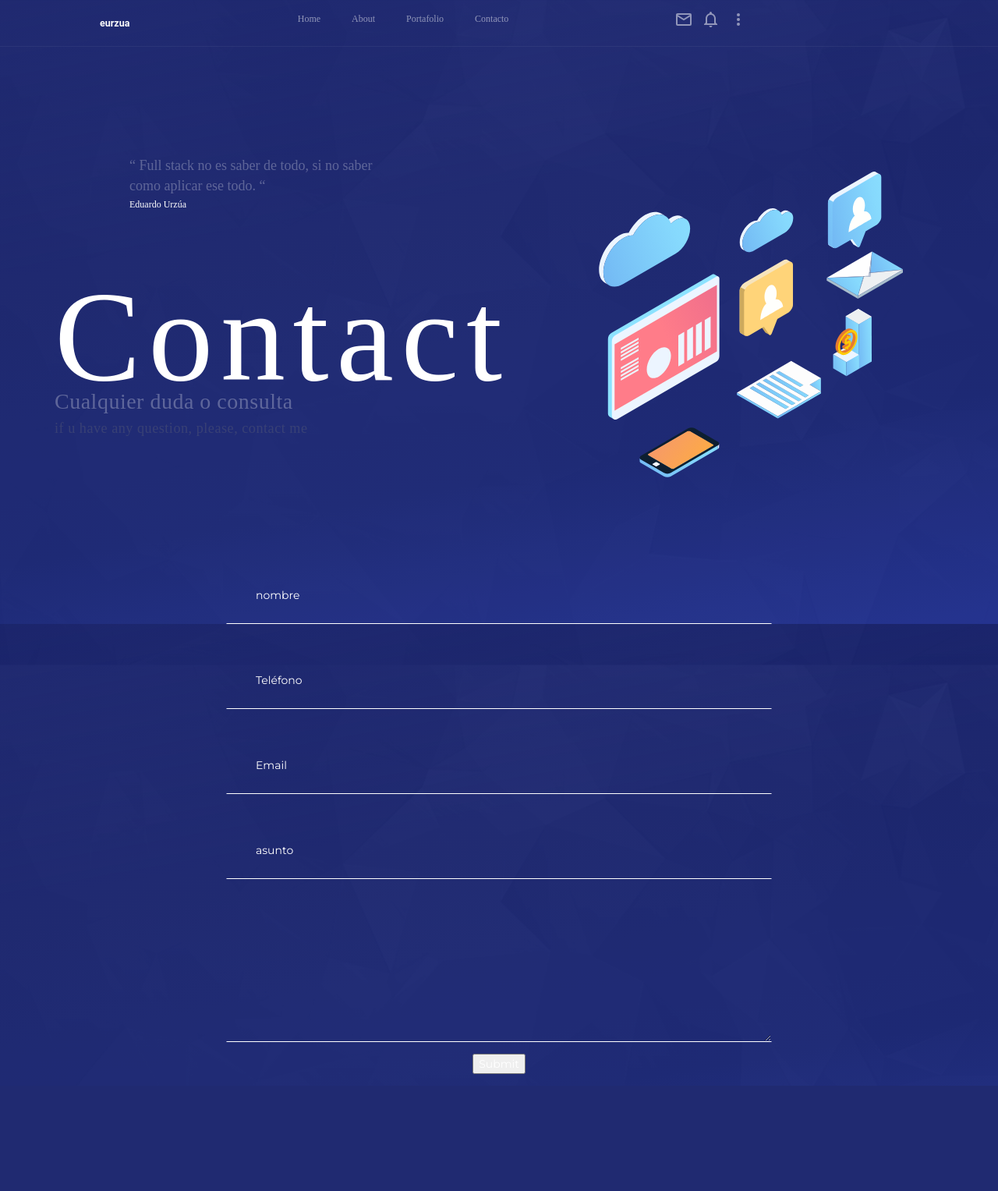
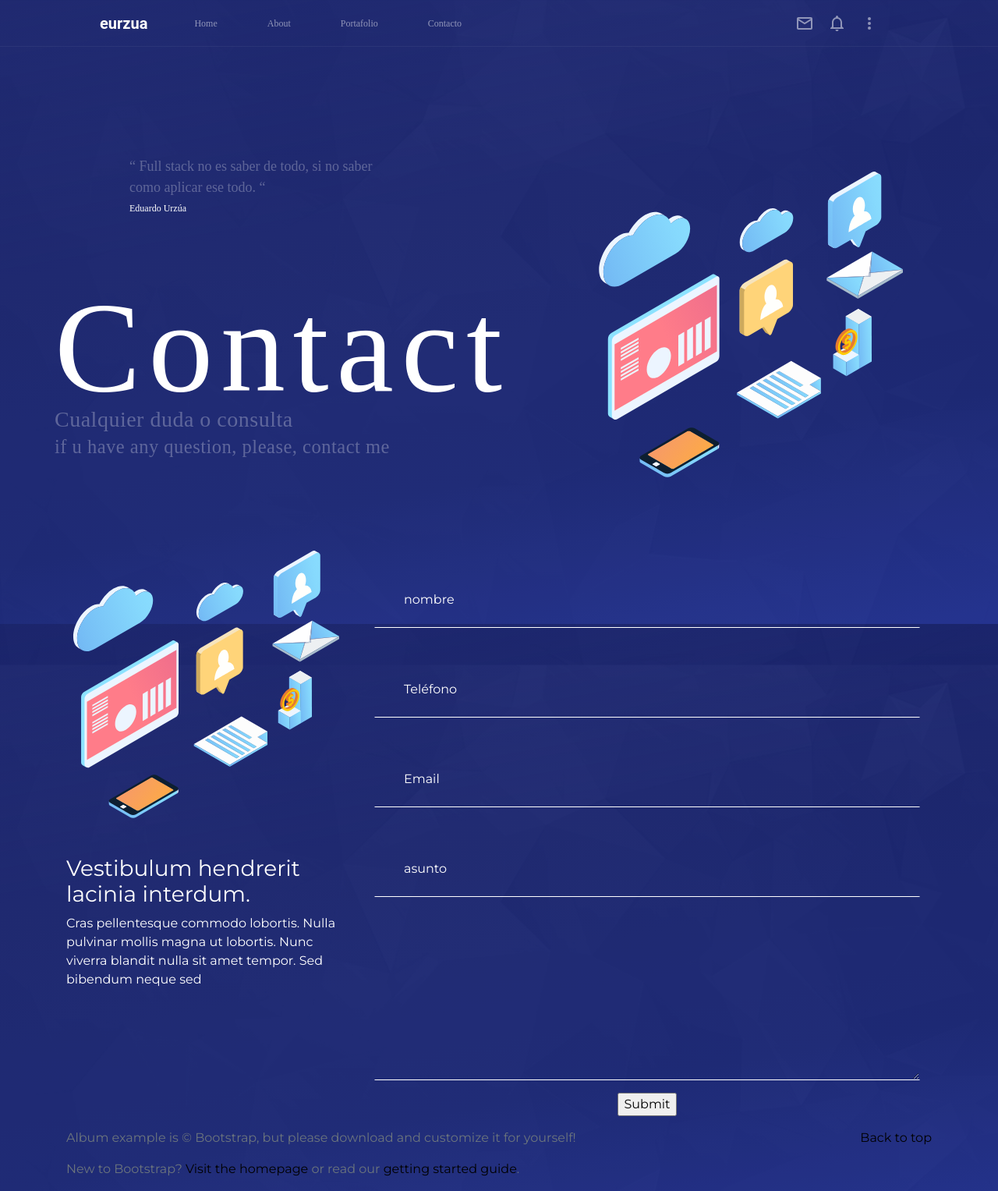
Before and after one commit to eurzua/e-urzua-portafolio, a PHP site: page /contact.php in a window 1280 px wide. Shown: the whole page at 78% size. Before the commit the page ends 1392 px from the top, so only its background shows below. Run offline with PHP 8.4, Linux system fonts and the light colour scheme; some libraries are stand-ins or nearby versions.

Commit message:
added new structure 4 the diferents views & changed the cols in contact

```diff
--- a/contact.php
+++ b/contact.php
@@ -13,7 +13,20 @@
         </div>
         <div class="container">
           <div class="row">
-            <div class=" col-8 col-xs-offset-2">
+            <div class="col-4">
+              <div class="row">
+                <div class="col-12">
+                  <img src="img/contact-figure.svg" alt="" class="img-fluid mb-5">
+                </div>
+                <div class="col-12">
+                  <h3>Vestibulum hendrerit lacinia interdum. </h3>
+                  <p>Cras pellentesque commodo lobortis. Nulla pulvinar
+                  mollis magna ut lobortis. Nunc viverra blandit nulla sit amet tempor. Sed bibendum neque sed
+                  </p>
+                </div>
+              </div>
+            </div>
+            <div class="col-8">
                 <form method="post" action="_contact.php">
                     <div class="col-sm-12 form-group">
                       <label for="nombre">Nombre</label>
--- a/footer.php
+++ b/footer.php
@@ -1,3 +1,15 @@
+
+
+		<footer class="text-muted">
+      <div class="container">
+        <p class="float-right">
+          <a href="#">Back to top</a>
+        </p>
+        <p>Album example is © Bootstrap, but please download and customize it for yourself!</p>
+        <p>New to Bootstrap? <a href="../../">Visit the homepage</a> or read our <a href="../../getting-started/">getting started guide</a>.</p>
+      </div>
+    </footer>
+
 		<script>
 				$(document).ready(function(){
 				$('.mob-menu').on('click', function(){
```
Also changed, not shown: about.php (+10 -3 lines).
